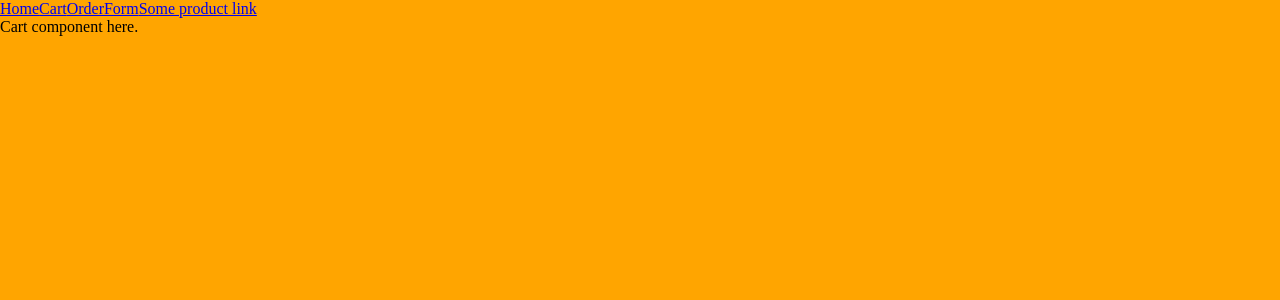
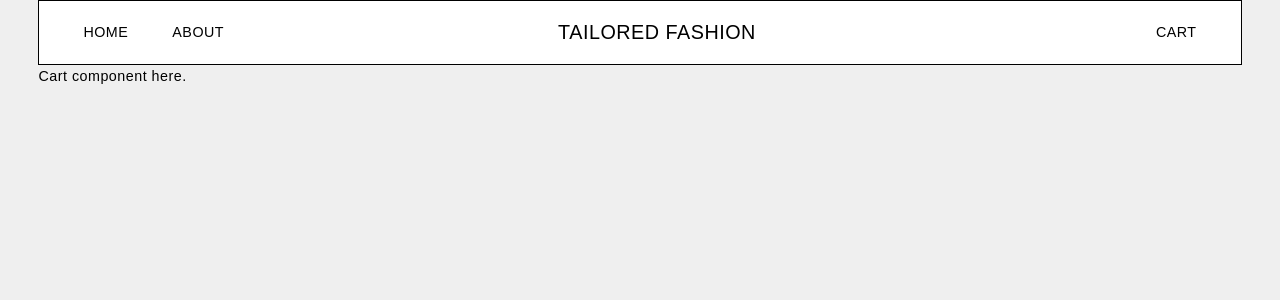
Before and after one commit to skwiryt/tailored-fashion-react, a React (Create React App) app in the folder client/: page /cart in a window 1280 px wide. Shown: the top 300 px of the page. Built offline with nearby package versions, Linux system fonts and the light colour scheme.

Commit message:
Add Home view page

```diff
--- a/client/package.json
+++ b/client/package.json
@@ -8,6 +8,7 @@
     "@testing-library/user-event": "^12.1.10",
     "@wojtekmaj/enzyme-adapter-react-17": "^0.6.3",
     "axios": "^0.21.4",
+    "bootstrap": "^5.1.1",
     "enzyme": "^3.11.0",
     "npm-run-all": "^4.1.5",
     "react": "^17.0.2",
@@ -17,10 +18,10 @@
     "react-scripts": "4.0.3",
     "react-test-renderer": "^17.0.2",
     "redux": "^4.1.1",
+    "redux-devtools-extension": "^2.13.9",
     "redux-thunk": "^2.3.0",
     "sass": "^1.42.1",
-    "web-vitals": "^1.0.1",
-    "redux-devtools-extension": "^2.13.9"
+    "web-vitals": "^1.0.1"
   },
   "scripts": {
     "start": "run-p start:* ",
@@ -59,6 +60,5 @@
   "devDependencies": {
     "husky": "4.2",
     "lint-staged": "^11.1.2"
-
   }
 }
--- a/client/public/index.html
+++ b/client/public/index.html
@@ -3,6 +3,7 @@
   <head>
     <meta charset="utf-8" />
     <link rel="icon" href="%PUBLIC_URL%/favicon.ico" />
+    <link rel="stylesheet" href="https://use.fontawesome.com/releases/v5.8.1/css/all.css" integrity="sha384-50oBUHEmvpQ+1lW4y57PTFmhCaXp0ML5d60M1M7uH2+nqUivzIebhndOJK28anvf" crossorigin="anonymous">
     <meta name="viewport" content="width=device-width, initial-scale=1" />
     <meta name="theme-color" content="#000000" />
     <meta
--- a/client/src/components/layout/Header/Header.js
+++ b/client/src/components/layout/Header/Header.js
@@ -6,10 +6,16 @@ import styles from './Header.module.scss';
 const Header = () => (
   <div className={styles.root}>
     <nav className={styles.navBar}>
-      <NavLink className={styles.link} exact to={`/`} activeClassName='active'>Home</NavLink>
-      <NavLink className={styles.link} exact to={`/cart`} activeClassName='active'>Cart</NavLink>
-      <NavLink className={styles.link} exact to={`/orderform`} activeClassName='active'>OrderForm</NavLink>
-      <NavLink className={styles.link} exact to={`/product/2`} activeClassName='active'>Some product link</NavLink>
+      <div className={styles.pageMenu}>
+        <NavLink className={styles.link} exact to={`/`} activeClassName='active'>HOME</NavLink>
+        <NavLink className={styles.link} exact to={`/`} activeClassName='active'>ABOUT</NavLink>
+      </div>
+      <div className={styles.logo}>
+        <NavLink className={styles.link} exact to={`/`} activeClassName='active'>TAILORED FASHION</NavLink>
+      </div>
+      <div className={styles.shopMenu}>
+        <NavLink className={styles.link} exact to={`/cart`} activeClassName='active'>CART</NavLink>
+      </div>
     </nav>
   </div>
 );
--- a/client/src/components/layout/Header/Header.module.scss
+++ b/client/src/components/layout/Header/Header.module.scss
@@ -1,4 +1,23 @@
 @import '../../../styles/settings.scss';
 
-// .root {
-// }
+.root {
+  width: 94vw;
+  background-color: $color-sub-background;
+  border: 1px solid $color-dark;
+  padding: 1.5 * $base-size 2 * $base-size;
+  z-index: 10;
+  position: fixed;
+  top: 0;
+ }
+ nav {
+   display: flex;
+   justify-content: space-between;
+   align-items: center;
+ }
+ .link {
+   margin: 0 2 * $base-size;
+ }
+ .logo {
+   font-size: 1.8 * $base-size;
+   padding-right: 6 * $base-size;
+ }
--- a/client/src/components/layout/MainLayout/MainLayout.js
+++ b/client/src/components/layout/MainLayout/MainLayout.js
@@ -8,7 +8,9 @@ import { Header } from './../Header/Header';
 const MainLayout = ({ children }) => (
   <div className={styles.root}>
     <Header />
-    {children}
+    <div className={styles.content}>
+      {children}
+    </div>
   </div>
 );
 
--- a/client/src/components/layout/MainLayout/MainLayout.module.scss
+++ b/client/src/components/layout/MainLayout/MainLayout.module.scss
@@ -1,4 +1,9 @@
 @import '../../../styles/settings.scss';
 
-// .root {
-// }
+.root {
+  width: 94vw;
+  margin: 0 auto;
+ }
+.content {
+  padding-top: 6 * $base-size;
+}
--- a/client/src/components/views/Home/Home.js
+++ b/client/src/components/views/Home/Home.js
@@ -5,6 +5,7 @@ import styles from './Home.module.scss';
 import { connect } from 'react-redux';
 import {getProducts, loadProductsRequest} from '../../../redux/productsRedux';
 import {PHOTO_URL} from '../../../config';
+import { Link } from 'react-router-dom';
 
 
 class Home extends React.Component {
@@ -18,11 +19,26 @@ class Home extends React.Component {
     const {products} = this.props;
     return (
       <div className={styles.root}>
-      Home component here.
-        <div>
-          {products.map(product => (<p key={product.id}>{product.title}</p>))}
+
+        <div className="row gy-4 gx-3 g-md-5">
+          {products.map(product => (
+            <div key={product.id}  className="col-4 col-md-3" >
+              <Link  to={`/product/${product.id}`}>
+                <div className={styles.productBox}>
+                  <div className={styles.productImage} >
+                    <img src={`${PHOTO_URL}/${product.photo}`} alt="something" />
+                  </div>
+                  <div className={styles.productTitle} >
+                    {product.title}
+                  </div>
+                  <div className={styles.productPrice}>
+                    $ {product.price}
+                  </div>
+                </div>
+              </Link>
+            </div>
+          ))}
         </div>
-        <img src={`${PHOTO_URL}/ebony.jpg`} alt="something"/>
       </div>
     );
   }
--- a/client/src/components/views/Home/Home.module.scss
+++ b/client/src/components/views/Home/Home.module.scss
@@ -1,4 +1,44 @@
 @import '../../../styles/settings.scss';
 
-// .root {
-// }
+.root {
+  margin-top: 4 * $base-size;
+ }
+ .productPrice {
+  text-align: center;
+  visibility: hidden;
+}
+ .productBox {
+   width: 100%;
+   &:hover img {
+    transform: scale(120%);
+  }
+  .productImage {
+    height: 40vw;
+    border: 1px solid $color-dark;
+    overflow: hidden;
+    img {
+      width: 100%;
+      height: 100%;
+      object-fit: cover;
+      object-position: top;
+    }
+
+    @media (min-width: 768px) {
+       height: 28vw;
+   }
+  }
+  &:hover .productImage {
+    border: 2px solid rgb(212, 212, 212);
+  }
+  &:hover .productPrice {
+    visibility: visible;
+  }
+ }
+
+
+ .productTitle {
+   padding: $base-size 0 0 0;
+   text-align: center;
+   text-transform: uppercase;
+   letter-spacing: .15rem;
+ }
--- a/client/src/styles/global.scss
+++ b/client/src/styles/global.scss
@@ -1,6 +1,27 @@
-@import './settings.scss';
-@import './normalize.scss';
+@import "./settings.scss";
+@import "./normalize.scss";
+@import "~bootstrap/scss/bootstrap.scss";
 
-* {
-  background-color: orange;
+
+*, *::before, *::after {
+  box-sizing: border-box;
 }
+
+body {
+  margin: 0;
+  padding: 0;
+  background: $color-main-background;
+  font-family: $font-text;
+  font-size: ($base-size * 1.3);
+  color: $color-dark;
+  letter-spacing: 0.5px;
+  overflow-y: scroll;
+}
+
+a, a:hover, a:visited {
+  color: $color-dark;
+  text-decoration: none;
+}
+a:hover {
+  font-weight: bolder;
+}
--- a/client/src/styles/settings.scss
+++ b/client/src/styles/settings.scss
@@ -0,0 +1,18 @@
+$color-main-background: #EFEFEF;
+$color-sub-background: #FFFFFF;
+
+$color-dark: black;
+
+$font-header: 'Montserrat', sans-serif;
+$font-text: 'Source Sans Pro', sans-serif;
+
+$radius: 5px;
+$base-size: 11px;
+$transition: all 0.5s;
+
+@mixin p-el($element) {
+  &:#{$element}, &::#{$element} {
+    position: absolute;
+    @content;
+  }
+}
```
Also changed, not shown: 1 other file (tests, documents, lock files or other folders).
